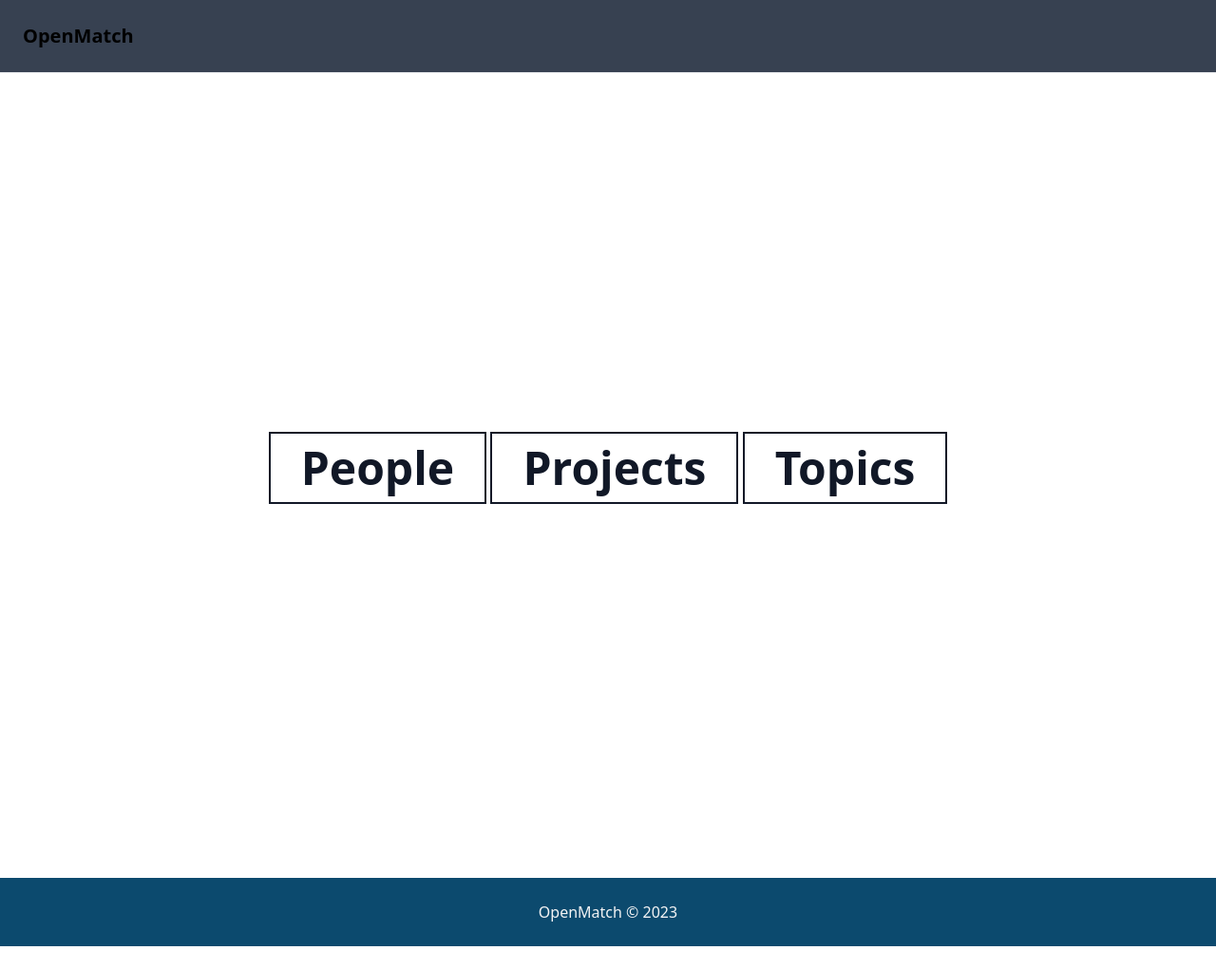
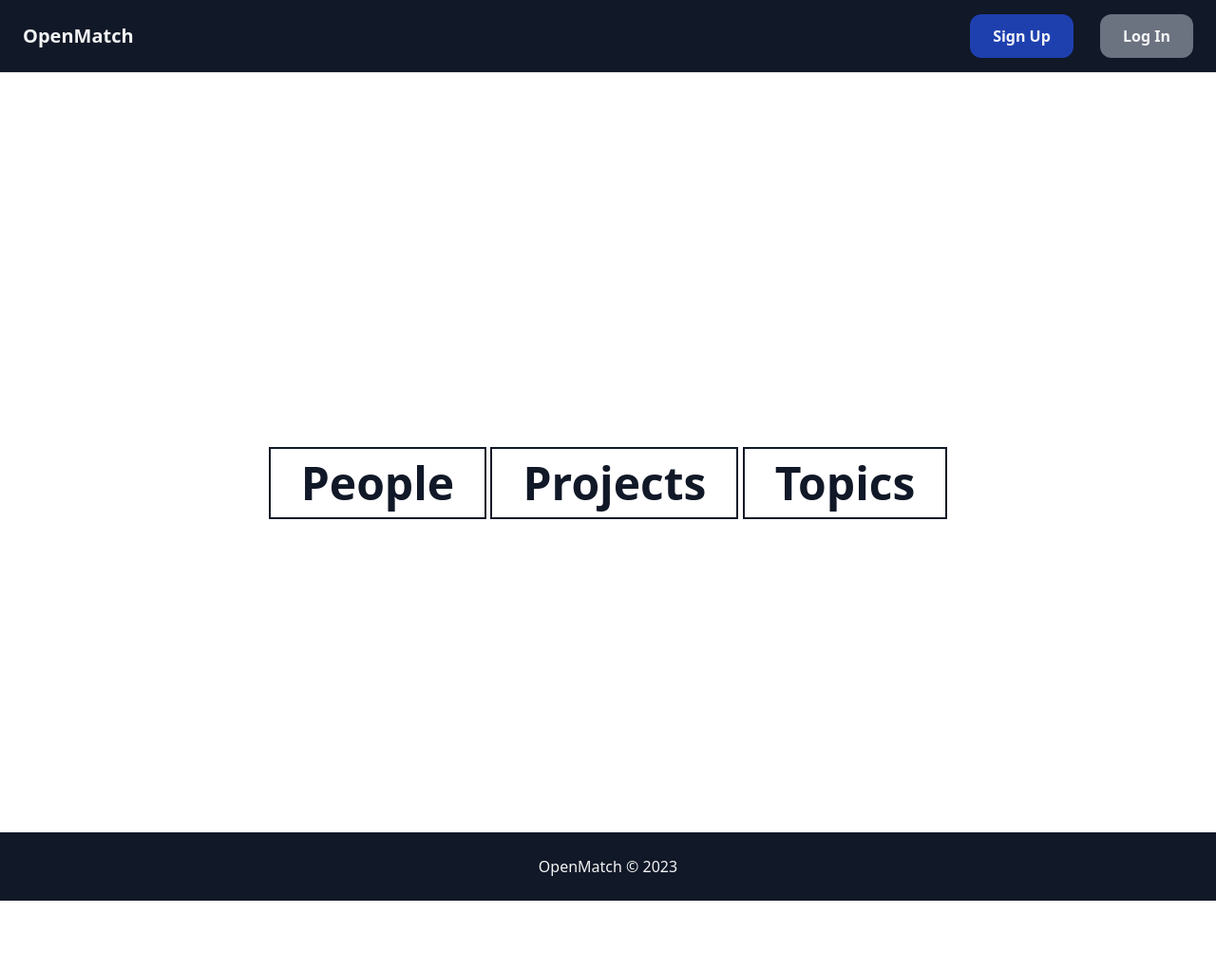
Before and after one commit to yqgs/NASA, a Flask app: page / in a window 1280 px wide. Shown: the whole page at 95% size. After the commit the page ends 949 px from the top, so only its background shows below. Run offline with Flask 3, Linux system fonts and the light colour scheme; some libraries are stand-ins or nearby versions.

Commit message:
attempt 2

```diff
--- a/app/templates/base.html
+++ b/app/templates/base.html
@@ -1,4 +1,4 @@
-<!doctype html>
+<!DOCTYPE html>
 <html>
 <head>
     <meta charset="utf-8">
@@ -7,19 +7,21 @@
     <script src="https://cdn.tailwindcss.com"></script>
     <title>{% block title %} {% endblock %} | OpenMatch</title>
 </head>
+<body>
+    <nav class="py-6 px-6 flex justify-between items-center border-b border-gray-200 bg-gray-900">
+        <a href="/" class="text-xl font-semibold text-gray-100 hover:text-gray-400">OpenMatch</a>
+        <div class="space-x-6">
+            <a href="/" class="px-6 py-3 text-leg font-semibold bg-blue-800 text-gray-100 rounded-xl hover:bg-blue-950">Sign Up</a>
+            <a href="/" class="px-6 py-3 text-leg font-semibold bg-gray-500 text-gray-100 rounded-xl hover:bg-gray-400">Log In</a>
+        </div>
 
-    <body>
-        <nav class="py-6 px-6 flex justify-between items-center border-b border-gray-200 bg-gray-700">
-            <a href="/" class="text-xl font-semibold text-white-400 hover:text-yellow-200">OpenMatch</a>
     </nav>
-        <div class="px-6 py-6">
+    <div>
         {% block body %}
         {% endblock %}
     </div>
-
-        <footer class="bg-sky-900 p-6 mb-6">
-            <p class="text-center text-zinc-100">OpenMatch &copy; 2023</p>
+    <footer class="bg-gray-900 p-6">
+        <p class="text-center text-gray-100">OpenMatch &copy; 2023</p>
     </footer>
-
 </body>
 </html>
--- a/app/templates/index.html
+++ b/app/templates/index.html
@@ -2,56 +2,11 @@
 {% block title %}Welcome{% endblock %}
 
 {% block body %}
-<div class="flex justify-center items-center h-screen">
-    <div id="button-container" class="text-center">
+<div class="flex flex-col justify-center items-center h-screen">
+    <div id="button-container" class="text-center mt-20">
         <a href="/people"><button id="PeopleButton" class="bg-white-500 hover:bg-gray-200 text-gray-900 font-bold text-4xl py-3 px-8 mb-4 rounded-none border border-gray-900 border-2 sm:text-3xl md:text-4xl lg:text-5xl">People</button></a>
         <a href="/projects"><button id="ProjectsButton" class="bg-white-500 hover:bg-gray-200 text-gray-900 font-bold text-4xl py-3 px-8 mb-4 rounded-none border border-gray-900 border-2 sm:text-3xl md:text-4xl lg:text-5xl">Projects</button></a>
         <a href="/topics"><button id="TopicsButton" class="bg-white-500 hover:bg-gray-200 text-gray-900 font-bold text-4xl py-3 px-8 mb-4 rounded-none border border-gray-900 border-2 sm:text-3xl md:text-4xl lg:text-5xl">Topics</button></a>
     </div>
-
-    <div id="search-container" class="text-center" style="display: none;">
-        <input type="text" id="search-box" class="border rounded px-2 py-1">
-    </div>
 </div>
-
-<style>
-    @media (max-width: 640px) and (max-height: 640px) {
-        /* Custom CSS to stack buttons when the window width is less than the window height */
-        #button-container {
-            flex-direction: column;
-            align-items: center;
-        }
-
-        /* You can adjust this further for spacing and alignment */
-    }
-</style>
 {% endblock %}
-
-
-
-<!--->
-<script>
-    // Function to toggle between buttons and search box
-    function toggleButtonsAndSearch() {
-        const buttonContainer = document.getElementById('button-container');
-        const searchContainer = document.getElementById('search-container');
-
-        if (buttonContainer.style.display === 'none') {
-            buttonContainer.style.display = 'block';
-            searchContainer.style.display = 'none';
-        } else {
-            buttonContainer.style.display = 'none';
-            searchContainer.style.display = 'block';
-        }
-    }
-
-    // Add click event listeners to the buttons
-    const button1 = document.getElementById('button1');
-    const button2 = document.getElementById('button2');
-    const button3 = document.getElementById('button3');
-
-    button1.addEventListener('click', toggleButtonsAndSearch);
-    button2.addEventListener('click', toggleButtonsAndSearch);
-    button3.addEventListener('click', toggleButtonsAndSearch);
-</script>
-</-->
```
Lines whose indentation alone changed are shown as unchanged.
